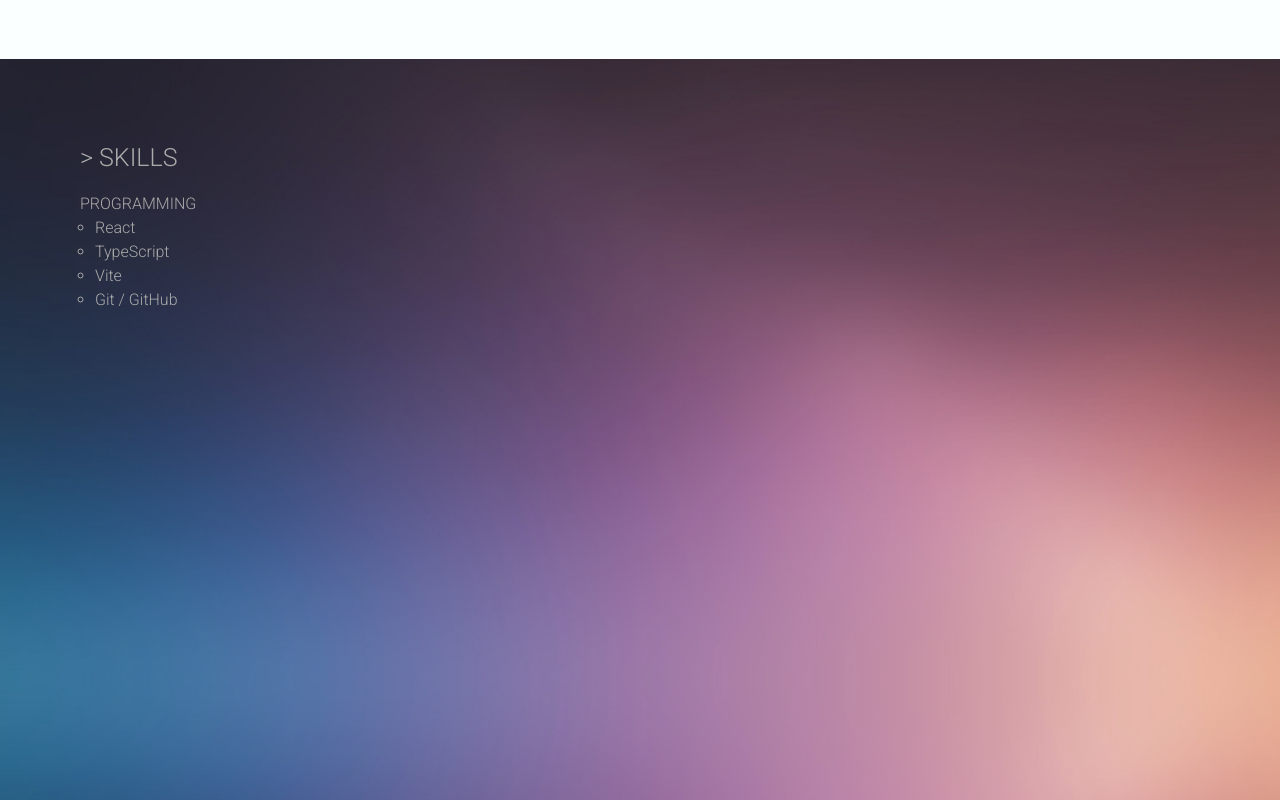
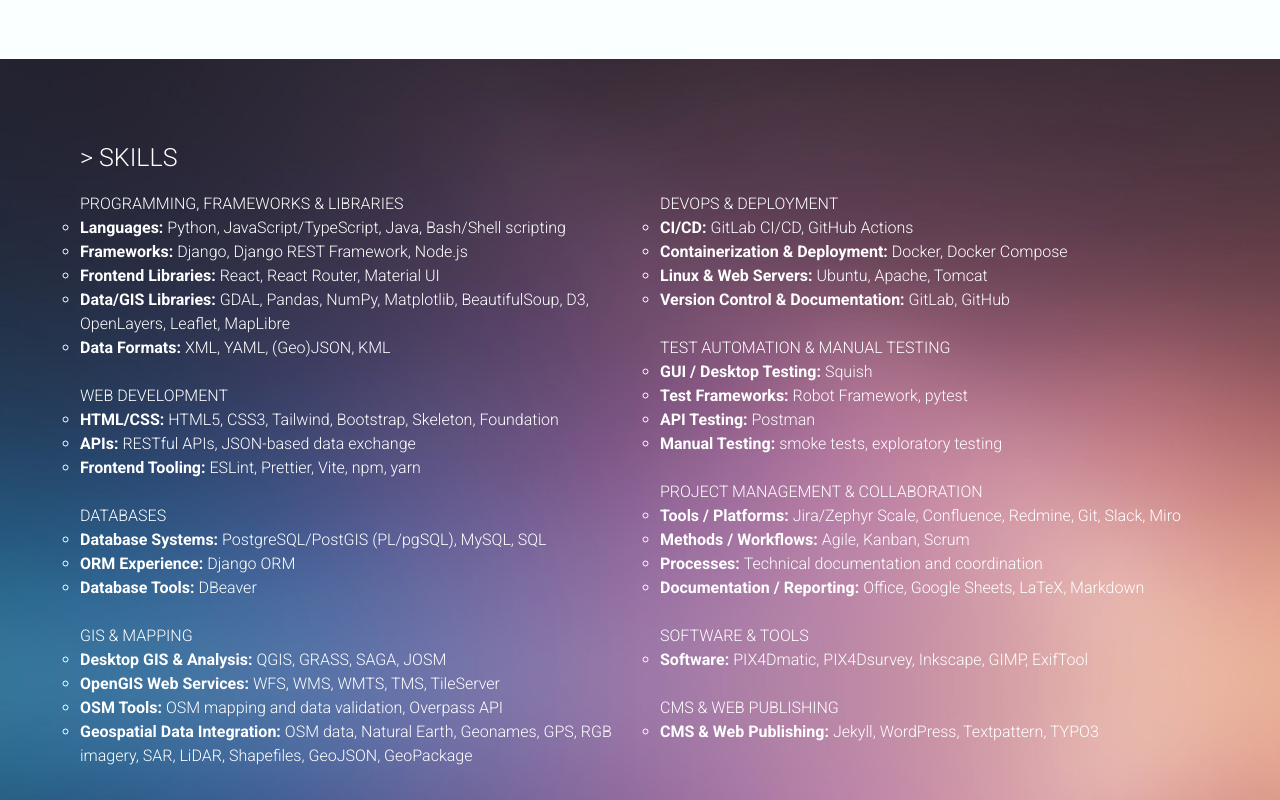
Before and after one commit to missserious/jernst, a React (Vite) app: page / in a window 1280 px wide. Shown: the part 840-1640 px from the top of the page. Built offline with nearby package versions, Linux system fonts and the light colour scheme.

Commit message:
improvement: render skill list and css update

```diff
--- a/src/components/Main.tsx
+++ b/src/components/Main.tsx
@@ -1,4 +1,6 @@
 import juliaErnst from '../assets/julia-ernst.webp';
+import skills from '../data/data';
+import type { SkillSection, SkillGroup } from '../data/data';
 
 export default function Main() {
   return (
@@ -71,53 +73,54 @@
 
 function Skills() {
   return (
-    <section id="skills">
+    <>
       <h3>&gt; SKILLS</h3>
-      <div>
-        PROGRAMMING
-        <ul>
-          <li>React</li>
-          <li>TypeScript</li>
-          <li>Vite</li>
-          <li>Git / GitHub</li>
-        </ul>
-      </div>
-    </section>
+
+      <ul className="skill-container">
+        {skills.map((section: SkillSection) => (
+          <li key={section.title} className="skill-section">
+            <div className="section-title">{section.title.toUpperCase()}</div>
+            <ul className="skill-groups">
+              {section.skills.map((skill: SkillGroup) => (
+                <li key={skill.label} className="skill-group">
+                  <span className="skill-label">{skill.label}: </span>
+                  <span className="skill-items">{skill.items.join(', ')}</span>
+                </li>
+              ))}
+            </ul>
+          </li>
+        ))}
+      </ul>
+    </>
   );
 }
-function Contact() {
+
+type ContactProps = {
+  mobil?: string;
+  email?: string;
+};
+
+function Contact({
+  mobil = '+49 170 555 6838',
+  email = 'Julia_Ernst@gmx.de',
+}: ContactProps) {
+  // Remove spaces for tel link
+  const mobilLink = `tel:${mobil.replace(/\s+/g, '')}`;
+  // Replace @ with (at) for display
+  const emailDisplay = email.replace('@', '(at)');
   return (
     <section className="contact">
       <h2>CONTACT ME</h2>
-      <h1>+49 170 555 68 38</h1>
+      <h1>
+        <a href={mobilLink}>{mobil}</a>
+      </h1>
 
       <hr />
 
       <h2>or JUST WRITE</h2>
-      <h1>Julia_Ernst(at)gmx.de</h1>
+      <h1>
+        <a href={`mailto:${email}`}>{emailDisplay}</a>
+      </h1>
     </section>
   );
 }
-
-// export default function Main() {
-//   return (
-//     <>
-//       {/* Main Content */}
-//       <main>
-//         {/* CONTAINER */}
-//         <div className="welcome-education-profil-container">
-
-//         </div>
-//         {/* CONTAINER: END */}
-
-//         {/* Skills Section */}
-//         <div className="skills-container">
-
-//         </div>
-
-//         {/* Contact Section */}
-
-//       </main>
-//     </>
-//   );
-// }
--- /dev/null
+++ b/src/data/data.ts
@@ -0,0 +1,182 @@
+export interface SkillGroup {
+  label: string;
+  items: string[];
+}
+
+export interface SkillSection {
+  title: string;
+  skills: SkillGroup[];
+}
+
+const skills: SkillSection[] = [
+  {
+    title: 'Programming, Frameworks & Libraries',
+    skills: [
+      {
+        label: 'Languages',
+        items: [
+          'Python',
+          'JavaScript/TypeScript',
+          'Java',
+          'Bash/Shell scripting',
+        ],
+      },
+      {
+        label: 'Frameworks',
+        items: ['Django', 'Django REST Framework', 'Node.js'],
+      },
+      {
+        label: 'Frontend Libraries',
+        items: ['React', 'React Router', 'Material UI'],
+      },
+      {
+        label: 'Data/GIS Libraries',
+        items: [
+          'GDAL',
+          'Pandas',
+          'NumPy',
+          'Matplotlib',
+          'BeautifulSoup',
+          'D3',
+          'OpenLayers',
+          'Leaflet',
+          'MapLibre',
+        ],
+      },
+      { label: 'Data Formats', items: ['XML', 'YAML', '(Geo)JSON', 'KML'] },
+    ],
+  },
+  {
+    title: 'Web Development',
+    skills: [
+      {
+        label: 'HTML/CSS',
+        items: [
+          'HTML5',
+          'CSS3',
+          'Tailwind',
+          'Bootstrap',
+          'Skeleton',
+          'Foundation',
+        ],
+      },
+      { label: 'APIs', items: ['RESTful APIs', 'JSON-based data exchange'] },
+      {
+        label: 'Frontend Tooling',
+        items: ['ESLint', 'Prettier', 'Vite', 'npm', 'yarn'],
+      },
+    ],
+  },
+  {
+    title: 'Databases',
+    skills: [
+      {
+        label: 'Database Systems',
+        items: ['PostgreSQL/PostGIS (PL/pgSQL)', 'MySQL', 'SQL'],
+      },
+      { label: 'ORM Experience', items: ['Django ORM'] },
+      { label: 'Database Tools', items: ['DBeaver'] },
+    ],
+  },
+  {
+    title: 'GIS & Mapping',
+    skills: [
+      {
+        label: 'Desktop GIS & Analysis',
+        items: ['QGIS', 'GRASS', 'SAGA', 'JOSM'],
+      },
+      {
+        label: 'OpenGIS Web Services',
+        items: ['WFS', 'WMS', 'WMTS', 'TMS', 'TileServer'],
+      },
+      {
+        label: 'OSM Tools',
+        items: ['OSM mapping and data validation', 'Overpass API'],
+      },
+      {
+        label: 'Geospatial Data Integration',
+        items: [
+          'OSM data',
+          'Natural Earth',
+          'Geonames',
+          'GPS',
+          'RGB imagery',
+          'SAR',
+          'LiDAR',
+          'Shapefiles',
+          'GeoJSON',
+          'GeoPackage',
+        ],
+      },
+    ],
+  },
+  {
+    title: 'DevOps & Deployment',
+    skills: [
+      { label: 'CI/CD', items: ['GitLab CI/CD', 'GitHub Actions'] },
+      {
+        label: 'Containerization & Deployment',
+        items: ['Docker', 'Docker Compose'],
+      },
+      { label: 'Linux & Web Servers', items: ['Ubuntu', 'Apache', 'Tomcat'] },
+      { label: 'Version Control & Documentation', items: ['GitLab', 'GitHub'] },
+    ],
+  },
+  {
+    title: 'Test Automation & Manual Testing',
+    skills: [
+      { label: 'GUI / Desktop Testing', items: ['Squish'] },
+      { label: 'Test Frameworks', items: ['Robot Framework', 'pytest'] },
+      { label: 'API Testing', items: ['Postman'] },
+      {
+        label: 'Manual Testing',
+        items: ['smoke tests', 'exploratory testing'],
+      },
+    ],
+  },
+  {
+    title: 'Project Management & Collaboration',
+    skills: [
+      {
+        label: 'Tools / Platforms',
+        items: [
+          'Jira/Zephyr Scale',
+          'Confluence',
+          'Redmine',
+          'Git',
+          'Slack',
+          'Miro',
+        ],
+      },
+      { label: 'Methods / Workflows', items: ['Agile', 'Kanban', 'Scrum'] },
+      {
+        label: 'Processes',
+        items: ['Technical documentation and coordination'],
+      },
+      {
+        label: 'Documentation / Reporting',
+        items: ['Office', 'Google Sheets', 'LaTeX', 'Markdown'],
+      },
+    ],
+  },
+  {
+    title: 'Software & Tools',
+    skills: [
+      {
+        label: 'Software',
+        items: ['PIX4Dmatic', 'PIX4Dsurvey', 'Inkscape', 'GIMP', 'ExifTool'],
+      },
+    ],
+  },
+  {
+    title: 'CMS & Web Publishing',
+    skills: [
+      {
+        label: 'CMS & Web Publishing',
+        items: ['Jekyll', 'WordPress', 'Textpattern', 'TYPO3'],
+      },
+    ],
+  },
+];
+
+export default skills;
--- a/src/index.css
+++ b/src/index.css
@@ -142,6 +142,7 @@
   width: 250px;
   height: auto;
   object-fit: cover;
+  max-width: 100%;
 }
 
 .skills-container {
@@ -150,12 +151,11 @@
   min-height: 800px;
   display: flex;
   flex-direction: column;
-  /* color: #fff; */
-  color: #aaa;
+  color: #fff;
   overflow: hidden;
   display: flex;
   padding: 5rem;
-  gap: 4rem;
+  /* gap: 4rem; */
 }
 
 .skills-container::before {
@@ -188,6 +188,29 @@
   z-index: 1;
 }
 
+.skill-container {
+  list-style: none;
+  padding: 0;
+  margin: 0;
+
+  column-count: 2;
+  column-gap: 40px;
+}
+
+.skill-section {
+  break-inside: avoid;
+  margin-bottom: 24px;
+}
+
+.skill-groups {
+  padding: 0;
+  margin: 0;
+}
+
+.skill-label {
+  font-weight: bold;
+}
+
 .contact {
   align-items: center;
   justify-content: center;
@@ -205,6 +228,15 @@
   font-size: 35px;
   line-height: 1;
   font-weight: 100;
+}
+
+.contact a {
+  color: #333333;
+  text-decoration: none;
+}
+
+.contact a:hover {
+  color: #000;
 }
 
 hr {
@@ -229,7 +261,7 @@
 
 .footer a {
   color: #aaa;
-  text-decoration: underline;
+  text-decoration: none;
 }
 
 .footer a:hover {
```
